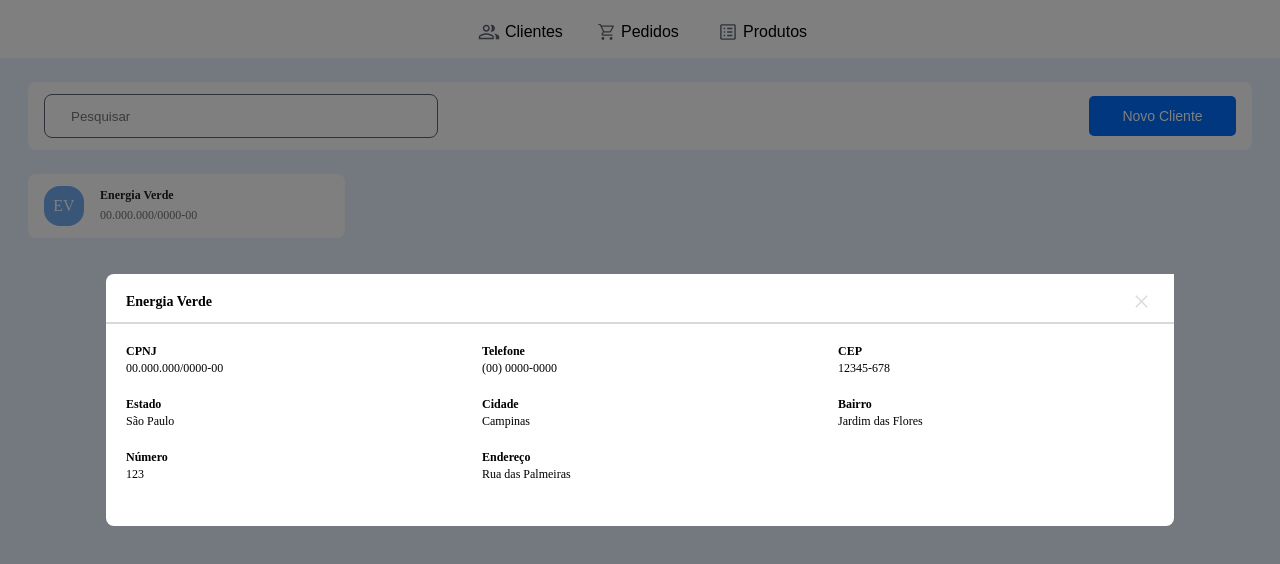
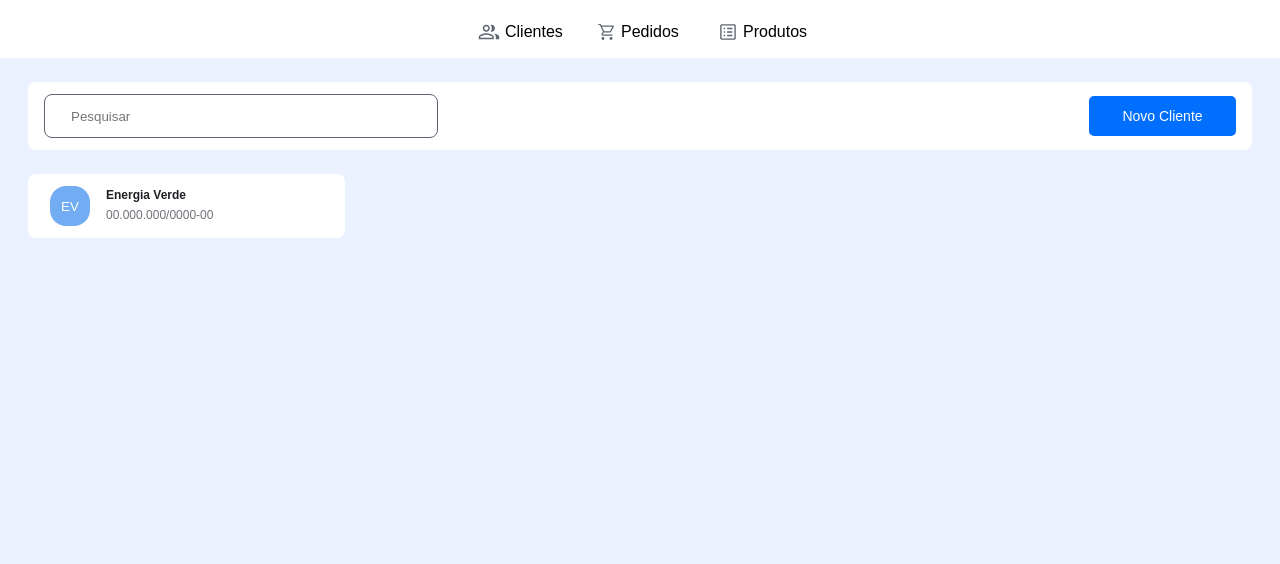
Before and after one commit to Jefsouza-dev/simple_order, a React (Vite) app: page / in a window 1280 px wide. Both pictures are taken after a click on the button "Clientes". Shown: the top 564 px of the page. Built offline with nearby package versions, Linux system fonts and the light colour scheme.

Commit message:
feat: Add modal to display details of clicked card

```diff
--- a/src/pages/Home/sections/CustomerSection/EachCustomer/index.jsx
+++ b/src/pages/Home/sections/CustomerSection/EachCustomer/index.jsx
@@ -1,8 +1,8 @@
 import * as S from "./styles";
 
-export const EachCustomer = () => {
+export const EachCustomer = ({ openModal }) => {
   return (
-    <S.Customer>
+    <S.Customer onClick={openModal}>
       <S.CustomerAcronym>
         <span>EV</span>
       </S.CustomerAcronym>
--- a/src/pages/Home/sections/CustomerSection/EachCustomer/styles.js
+++ b/src/pages/Home/sections/CustomerSection/EachCustomer/styles.js
@@ -1,6 +1,6 @@
 import { styled } from "styled-components";
 
-export const Customer = styled.div`
+export const Customer = styled.button`
   width: 317px;
   height: 64px;
   background: #ffffff;
@@ -12,7 +12,7 @@ export const Customer = styled.div`
 export const CustomerAcronym = styled.section`
   width: 40px;
   height: 40px;
-  margin: 0 16px 0 16px;
+  margin: 0 0 0 16px;
   background: #72adf3;
   border-radius: 16px;
   display: flex;
@@ -27,6 +27,8 @@ export const CustomerAcronym = styled.section`
 export const CustomerData = styled.section`
   display: flex;
   flex-direction: column;
+  text-align: left;
+  padding: 16px;
 
   .customerName {
     width: 141px;
--- a/src/pages/Home/sections/CustomerSection/index.jsx
+++ b/src/pages/Home/sections/CustomerSection/index.jsx
@@ -8,7 +8,7 @@ import { CustomerDetailsModal } from "./CustomerDetailsModal";
 export const CustomerSection = () => {
   const [openAddNewCustomerModal, setOpenAddNewCustomerModal] = useState(false);
   const [openCustomerDetailsModal, setOpenCustomerDetailsModal] =
-    useState(true);
+    useState(false);
 
   const handleAddNewCustomerModal = () => {
     setOpenAddNewCustomerModal(!openAddNewCustomerModal);
@@ -25,7 +25,7 @@ export const CustomerSection = () => {
         setOpenModal={handleAddNewCustomerModal}
       />
       <S.CustomerListContainer>
-        <EachCustomer />
+        <EachCustomer openModal={handleCustomerDetailsModal} />
       </S.CustomerListContainer>
 
       {openAddNewCustomerModal && (
--- a/src/pages/Home/sections/ProductSection/EachProduct/index.jsx
+++ b/src/pages/Home/sections/ProductSection/EachProduct/index.jsx
@@ -1,9 +1,9 @@
 import * as S from "./styles";
 import mockProduct from "../../../../../assets/mockProduct.svg";
 
-export const EachProduct = () => {
+export const EachProduct = ({ openModal }) => {
   return (
-    <S.productCard>
+    <S.productCard onClick={openModal}>
       <S.img>
         <img src={mockProduct} />
       </S.img>
--- a/src/pages/Home/sections/ProductSection/EachProduct/styles.js
+++ b/src/pages/Home/sections/ProductSection/EachProduct/styles.js
@@ -1,15 +1,16 @@
 import { styled } from "styled-components";
 
-export const productCard = styled.section`
+export const productCard = styled.button`
   width: 250px;
   display: flex;
   align-items: center;
   flex-direction: column;
+  border-radius: 13px 13px 0 0;
 `;
 
 export const img = styled.div`
   background-color: #abbbcc;
-  width: 100%;
+  width: 250px;
   height: 160px;
   display: flex;
   justify-content: center;
@@ -26,6 +27,7 @@ export const DetailsSection = styled.div`
   justify-content: center;
   background: #fff;
   padding: 4px 0 4px 0;
+  text-align: left;
 
   .title {
     font-size: 12px;
--- a/src/pages/Home/sections/ProductSection/index.jsx
+++ b/src/pages/Home/sections/ProductSection/index.jsx
@@ -7,7 +7,7 @@ import { ProductDetailsModal } from "./ProductDetailsModal";
 
 export const ProductSection = () => {
   const [openAddNewProductModal, setOpenAddNewProductModal] = useState(false);
-  const [openProductDetailsModal, setOpenProductDetailsModal] = useState(true);
+  const [openProductDetailsModal, setOpenProductDetailsModal] = useState(false);
 
   const handleAddNewProductModal = () => {
     setOpenAddNewProductModal(!openAddNewProductModal);
@@ -24,7 +24,7 @@ export const ProductSection = () => {
         setOpenModal={handleAddNewProductModal}
       />
       <S.ProductListContainer>
-        <EachProduct />
+        <EachProduct openModal={handleProductDetailsModal} />
       </S.ProductListContainer>
 
       {openAddNewProductModal && (
```
